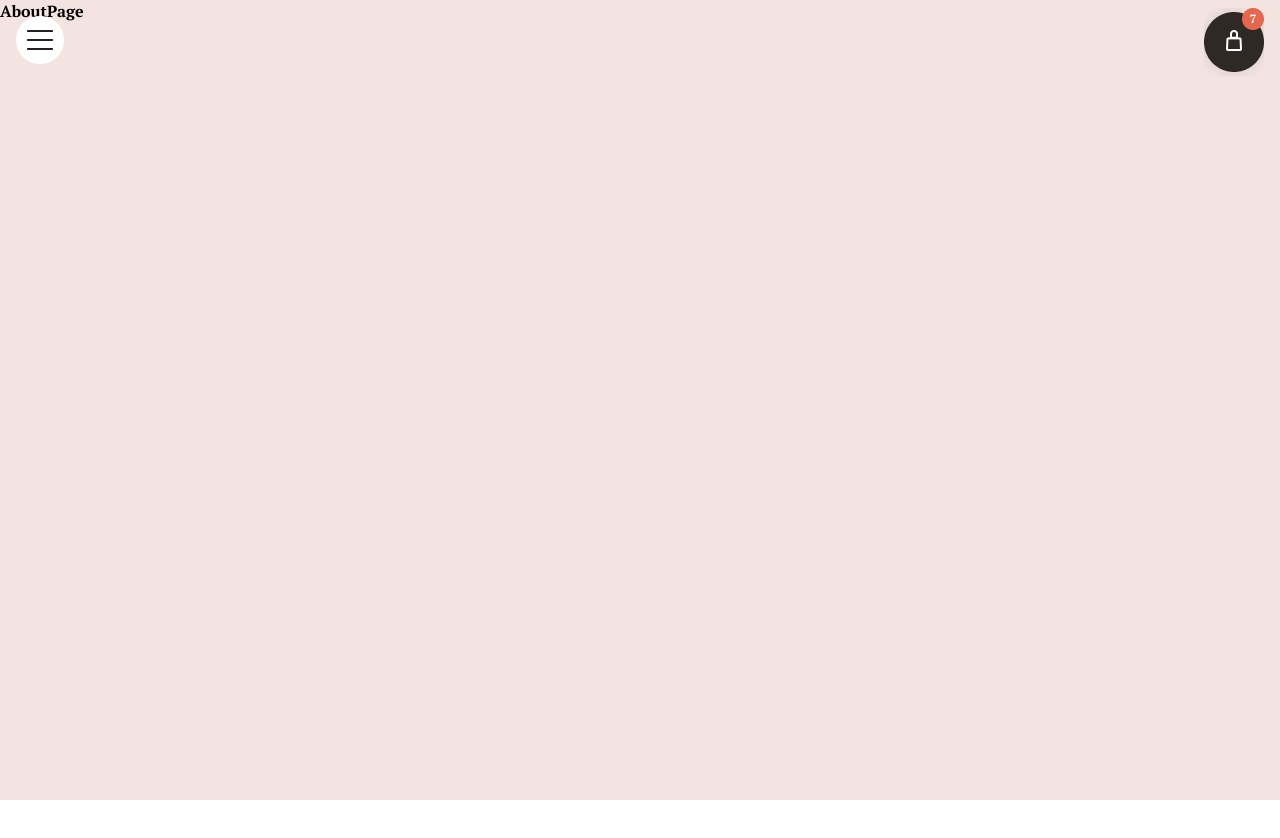
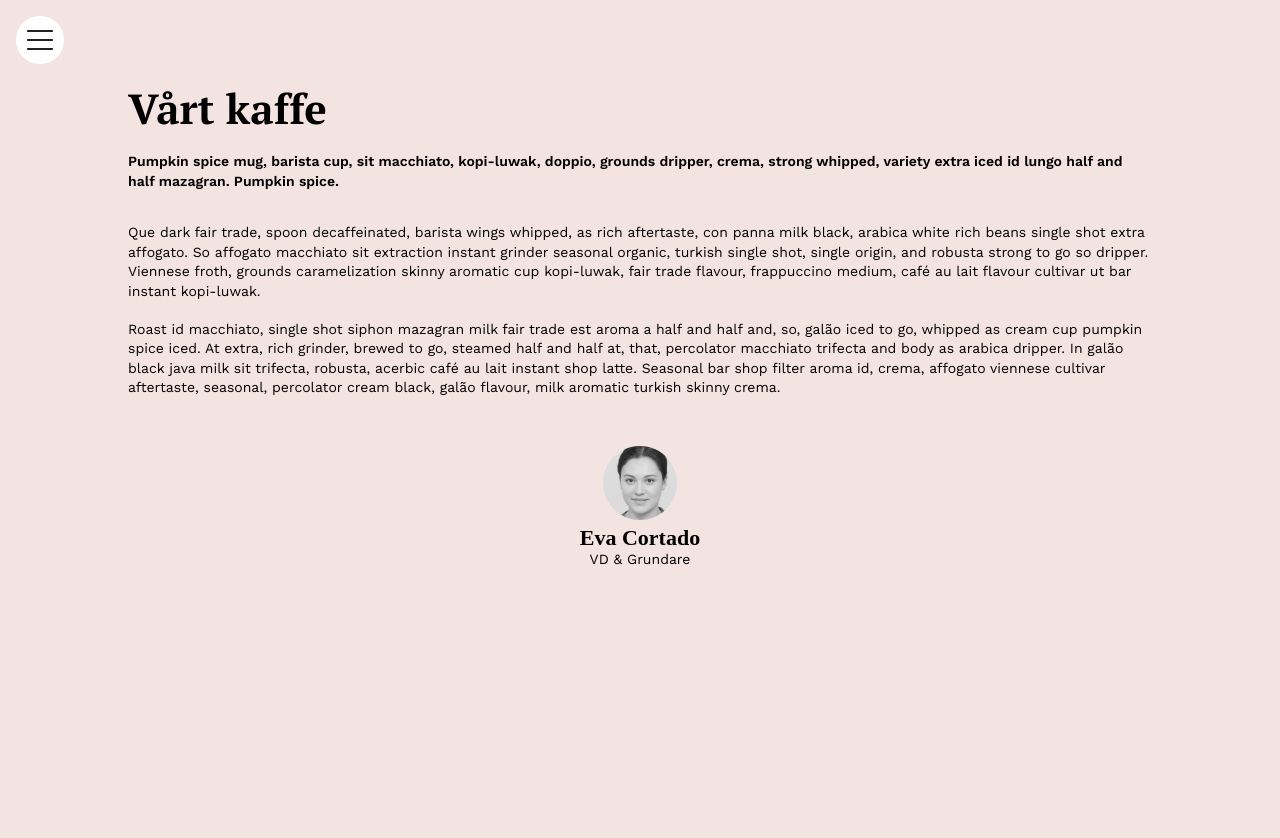
Before and after one commit to Egeeoz/Ege_FU-JS23_individuell, a React (Vite) app: page /about in a window 1280 px wide. Shown: the top 838 px of the page. Before the commit the page ends 800 px from the top, so only its background shows below. Built offline with nearby package versions, Linux system fonts and the light colour scheme.

Commit message:
Added content to about page, fixed css files

```diff
--- a/src/Layout.jsx
+++ b/src/Layout.jsx
@@ -1,11 +1,9 @@
 import Navigation from "./components/Navigation";
-import Cart from "./components/Cart";
 
 const Layout = ({ children }) => {
   return (
     <>
       <Navigation />
-      <Cart />
       <main>{children}</main>
     </>
   );
--- a/src/pages/AboutPage.jsx
+++ b/src/pages/AboutPage.jsx
@@ -1,10 +1,50 @@
 import Layout from "../Layout";
+import "../styles/aboutPage.css";
 
 const AboutPage = () => {
-  console.log("Rendering AboutPage");
   return (
     <Layout>
-      <div>AboutPage</div>
+      <main className="about-page-container">
+        <section className="aboutPage-title-section">
+          <h1>Vårt kaffe</h1>
+        </section>
+        <section className="text-section-one">
+          <p>
+            Pumpkin spice mug, barista cup, sit macchiato, kopi-luwak, doppio,
+            grounds dripper, crema, strong whipped, variety extra iced id lungo
+            half and half mazagran. Pumpkin spice.
+          </p>
+        </section>
+        <section className="text-section-two">
+          <p>
+            Que dark fair trade, spoon decaffeinated, barista wings whipped, as
+            rich aftertaste, con panna milk black, arabica white rich beans
+            single shot extra affogato. So affogato macchiato sit extraction
+            instant grinder seasonal organic, turkish single shot, single
+            origin, and robusta strong to go so dripper. Viennese froth, grounds
+            caramelization skinny aromatic cup kopi-luwak, fair trade flavour,
+            frappuccino medium, café au lait flavour cultivar ut bar instant
+            kopi-luwak.
+          </p>
+          <br />
+          <p>
+            Roast id macchiato, single shot siphon mazagran milk fair trade est
+            aroma a half and half and, so, galão iced to go, whipped as cream
+            cup pumpkin spice iced. At extra, rich grinder, brewed to go,
+            steamed half and half at, that, percolator macchiato trifecta and
+            body as arabica dripper. In galão black java milk sit trifecta,
+            robusta, acerbic café au lait instant shop latte. Seasonal bar shop
+            filter aroma id, crema, affogato viennese cultivar aftertaste,
+            seasonal, percolator cream black, galão flavour, milk aromatic
+            turkish skinny crema.
+          </p>
+        </section>
+        <section className="owner-profile-section">
+          <div className="owner-image"></div>
+          <h2>Eva Cortado</h2>
+          <p>VD & Grundare</p>
+        </section>
+      </main>
     </Layout>
   );
 };
--- a/src/pages/MenuPage.jsx
+++ b/src/pages/MenuPage.jsx
@@ -1,9 +1,11 @@
 import Layout from "../Layout";
-import "../styles/styles.css";
+import Cart from "../components/Cart";
+import "../styles/menuPage.css";
 
 const MenuPage = () => {
   return (
     <Layout>
+      <Cart />
       <main className="menu-page-container">
         <section className="title-section">
           <h1>Meny</h1>
--- /dev/null
+++ b/src/styles/aboutPage.css
@@ -0,0 +1,61 @@
+@import url("https://fonts.googleapis.com/css2?family=PT+Serif:ital,wght@0,400;0,700;1,400;1,700&family=Work+Sans:ital,wght@0,100..900;1,100..900&display=swap");
+
+body {
+  background-color: #f3e4e1;
+}
+
+.about-page-container {
+  height: 120vh;
+  width: 80%;
+  margin: 0 auto;
+  display: flex;
+  flex-direction: column;
+}
+
+.aboutPage-title-section {
+  margin-top: 5rem;
+}
+
+.aboutPage-title-section h1 {
+  font-family: "PT Serif", serif;
+  font-weight: bold;
+  font-size: 42px;
+}
+
+.about-page-container p {
+  font-family: "Work Sans", sans-serif;
+}
+
+.text-section-one,
+.text-section-two {
+  margin: 1rem 0;
+}
+
+.text-section-one p {
+  font-weight: 600;
+  font-size: 14px;
+  line-height: 1.4;
+}
+
+.text-section-two p {
+  font-size: 14px;
+  line-height: 1.4;
+}
+
+.owner-profile-section h2 {
+  margin-top: -1.7rem;
+  font-size: 22px;
+  text-align: center;
+}
+
+.owner-profile-section p {
+  font-size: 14px;
+  text-align: center;
+}
+
+.owner-image {
+  margin: 2rem auto;
+  background-image: url(../assets/profileImage.png);
+  width: 74px;
+  aspect-ratio: 1/1;
+}
--- /dev/null
+++ b/src/styles/menuPage.css
@@ -0,0 +1,71 @@
+@import url("https://fonts.googleapis.com/css2?family=PT+Serif:ital,wght@0,400;0,700;1,400;1,700&display=swap");
+
+.menu-page-container {
+  height: 100vh;
+  width: 100%;
+  background-color: #f3e4e1;
+  font-family: "PT Serif";
+  font-weight: bold;
+}
+
+.menu-page-container {
+  display: flex;
+  flex-direction: column;
+  align-items: center;
+}
+
+.title-section h1 {
+  margin-top: 7.5rem;
+  font-size: 42px;
+}
+
+.content-section {
+  display: flex;
+  width: 100%;
+  height: 50vh;
+  margin-top: 2rem;
+  justify-content: space-evenly;
+}
+
+.menu-items {
+  display: flex;
+  flex-direction: column;
+  justify-content: space-evenly;
+}
+
+.item-description {
+  font-size: 12px;
+  font-weight: 300;
+}
+
+.item-name,
+.menu-item-price {
+  font-size: 23px;
+}
+
+.menu-items p {
+  margin: 0.5rem 0;
+}
+
+.menu-item-price {
+  margin-top: -1rem 0;
+  display: flex;
+  flex-direction: column;
+  justify-content: space-evenly;
+}
+
+.menu-item-price p {
+  margin: 1.2rem 0;
+}
+
+.icons-section {
+  display: flex;
+  flex-direction: column;
+  justify-content: space-evenly;
+}
+
+.add-icon {
+  background-image: url(../assets/add.png);
+  width: 64px;
+  aspect-ratio: 1/1;
+}
--- a/src/styles/navigation.css
+++ b/src/styles/navigation.css
@@ -2,7 +2,7 @@ nav {
   width: 48px;
   aspect-ratio: 1/1;
   background-image: url(../assets/navicon.png);
-  position: fixed;
+  position: absolute;
   margin: 1rem 0 0 1rem;
   cursor: pointer;
 }
--- a/src/styles/styles.css
+++ b/src/styles/styles.css
@@ -1,4 +1,4 @@
-@import url("https://fonts.googleapis.com/css2?family=PT+Serif:ital,wght@0,400;0,700;1,400;1,700&display=swap");
+/* @import url("https://fonts.googleapis.com/css2?family=PT+Serif:ital,wght@0,400;0,700;1,400;1,700&display=swap");
 
 main {
   height: 100vh;
@@ -6,66 +6,4 @@ main {
   background-color: #f3e4e1;
   font-family: "PT Serif";
   font-weight: bold;
-}
-
-.menu-page-container {
-  display: flex;
-  flex-direction: column;
-  align-items: center;
-}
-
-.title-section h1 {
-  margin-top: 7.5rem;
-  font-size: 42px;
-}
-
-.content-section {
-  display: flex;
-  width: 100%;
-  height: 50vh;
-  margin-top: 2rem;
-  justify-content: space-evenly;
-}
-
-.menu-items {
-  display: flex;
-  flex-direction: column;
-  justify-content: space-evenly;
-}
-
-.item-description {
-  font-size: 12px;
-  font-weight: 300;
-}
-
-.item-name,
-.menu-item-price {
-  font-size: 23px;
-}
-
-.menu-items p {
-  margin: 0.5rem 0;
-}
-
-.menu-item-price {
-  margin-top: -1rem 0;
-  display: flex;
-  flex-direction: column;
-  justify-content: space-evenly;
-}
-
-.menu-item-price p {
-  margin: 1.2rem 0;
-}
-
-.icons-section {
-  display: flex;
-  flex-direction: column;
-  justify-content: space-evenly;
-}
-
-.add-icon {
-  background-image: url(../assets/add.png);
-  width: 64px;
-  aspect-ratio: 1/1;
-}
+} */
```
Also changed, not shown: src/assets/profileImage.png (added).
